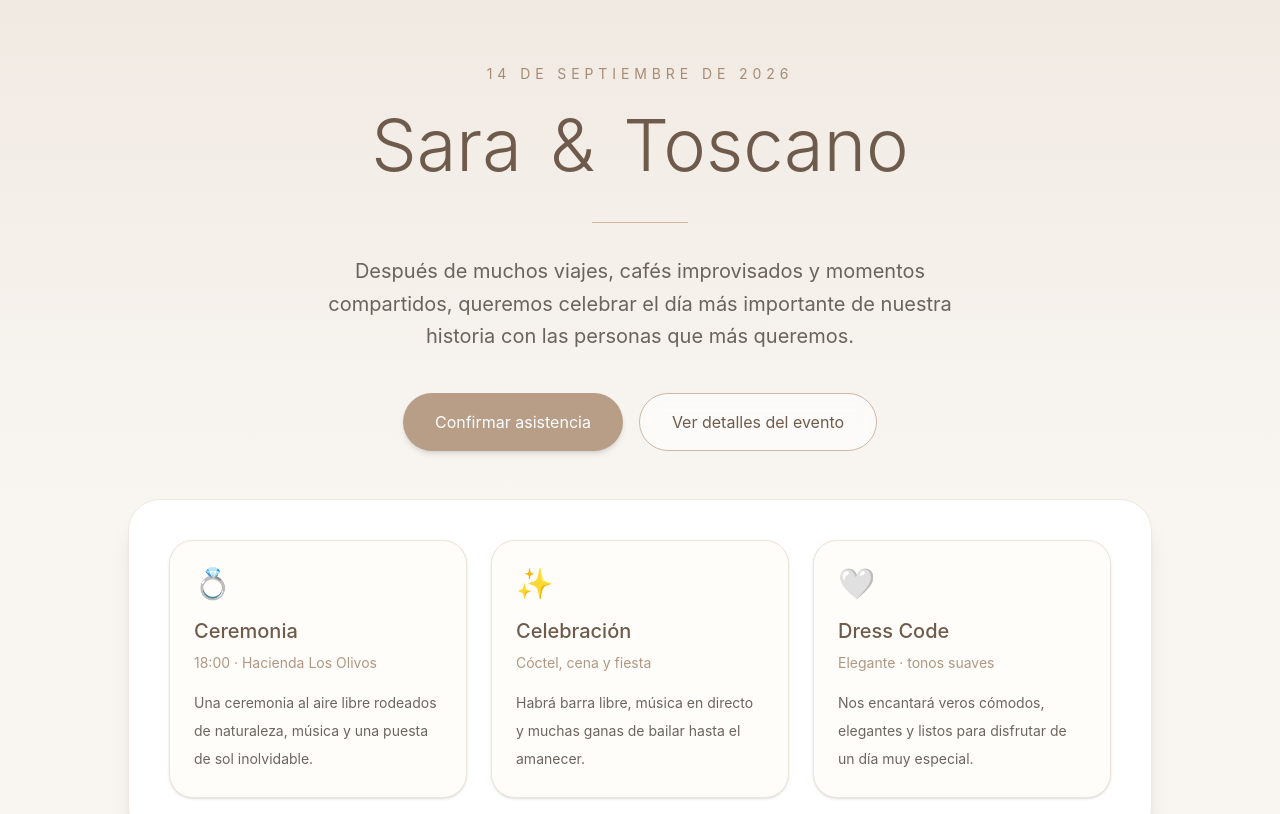
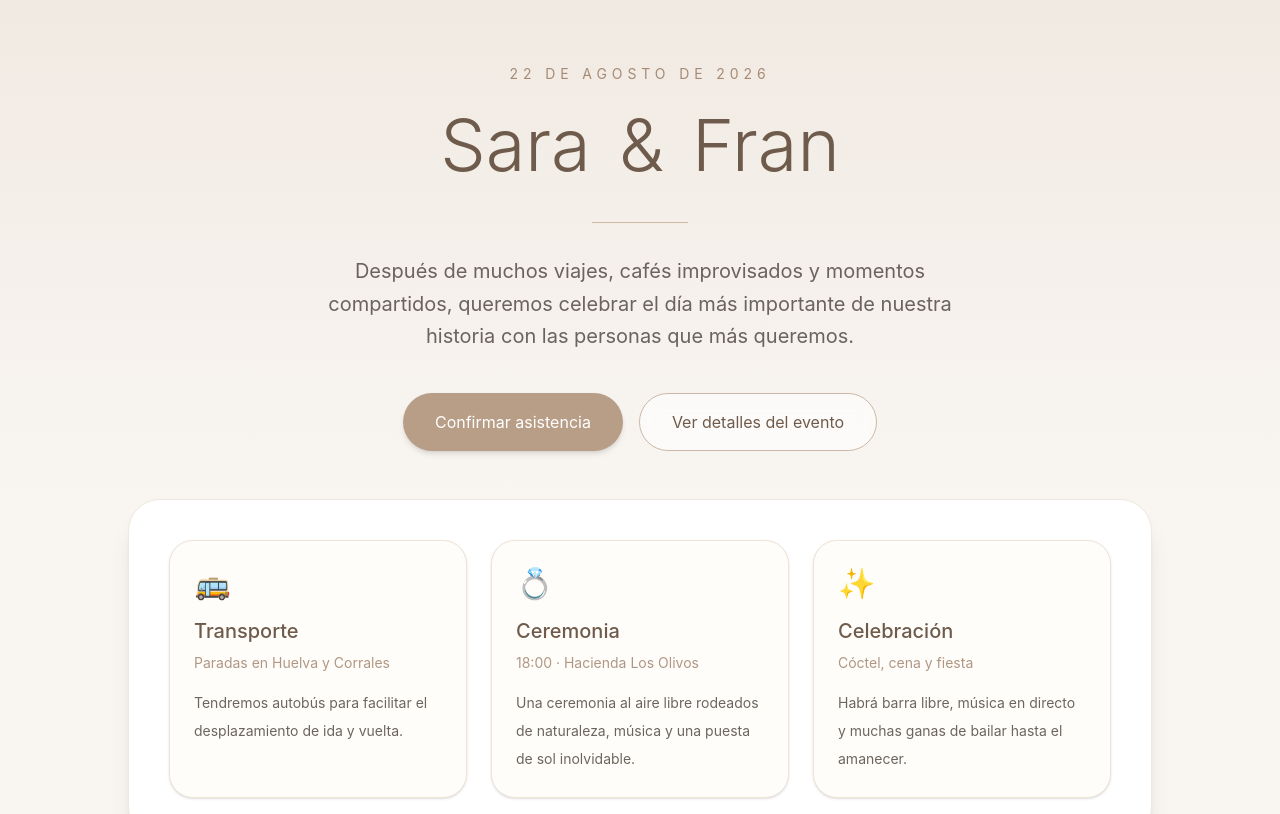
Before and after one commit to MiguelRico/boda-toscano-sara, a React (Vite) app: page / in a window 1280 px wide. Shown: the top 814 px of the page. Built offline with nearby package versions, Linux system fonts and the light colour scheme.

Commit message:
Update Toscano to Fran

```diff
--- a/src/pages/RsvpPage.jsx
+++ b/src/pages/RsvpPage.jsx
@@ -1,7 +1,6 @@
 import React, { useEffect, useMemo, useState } from "react";
 import StatusPopup from "../components/common/StatusPopup";
 import { useSearchParams } from "react-router-dom";
-import { useNavigate } from "react-router-dom";
 
 const MAX_GUESTS = 10;
 
@@ -243,7 +242,6 @@ export default function ConfirmationPage() {
 
     return Object.keys(newErrors).length === 0;
   };
-  const navigate = useNavigate();
 
   const handleSearchInvitation = async () => {
     const validationErrors = {};
@@ -415,7 +413,7 @@ export default function ConfirmationPage() {
       <div className="mx-auto max-w-3xl">
         <div className="mb-10 text-center">
           <p className="mb-2 text-sm uppercase tracking-[0.3em] text-[#b8a999]">
-            Sara & Toscano
+            Sara & Fran
           </p>
 
           <h1 className="mb-4 text-4xl font-light text-[#4d4036]">
--- a/src/pages/WeddingLandingPage.jsx
+++ b/src/pages/WeddingLandingPage.jsx
@@ -11,11 +11,11 @@ export default function WeddingLandingPage() {
 
         <div className="relative z-10 max-w-5xl mx-auto flex flex-col items-center text-center">
           <p className="tracking-[0.35em] uppercase text-sm text-[#a58b75] mb-4">
-            14 de Septiembre de 2026
+            22 de Agosto de 2026
           </p>
 
           <h1 className="text-5xl md:text-7xl font-light leading-tight text-[#6f5b4b]">
-            Sara <span className="mx-2">&</span> Toscano
+            Sara <span className="mx-2">&</span> Fran
           </h1>
 
           <div className="w-24 h-[1px] bg-[#cdb8a3] my-8" />
@@ -46,6 +46,13 @@ export default function WeddingLandingPage() {
         <div className="max-w-5xl mx-auto bg-white rounded-[32px] shadow-xl p-6 md:p-10 border border-[#f0e7df]">
           <div className="grid grid-cols-1 md:grid-cols-3 gap-6">
             <InfoCard
+              title="Transporte"
+              subtitle="Paradas en Huelva y Corrales"
+              description="Tendremos autobús para facilitar el desplazamiento de ida y vuelta."
+              emoji="🚌"
+            />
+
+            <InfoCard
               title="Ceremonia"
               subtitle="18:00 · Hacienda Los Olivos"
               description="Una ceremonia al aire libre rodeados de naturaleza, música y una puesta de sol inolvidable."
@@ -57,13 +64,6 @@ export default function WeddingLandingPage() {
               subtitle="Cóctel, cena y fiesta"
               description="Habrá barra libre, música en directo y muchas ganas de bailar hasta el amanecer."
               emoji="✨"
-            />
-
-            <InfoCard
-              title="Dress Code"
-              subtitle="Elegante · tonos suaves"
-              description="Nos encantará veros cómodos, elegantes y listos para disfrutar de un día muy especial."
-              emoji="🤍"
             />
           </div>
         </div>
```
Also changed, not shown: 1 other file (tests, documents, lock files or other folders).
